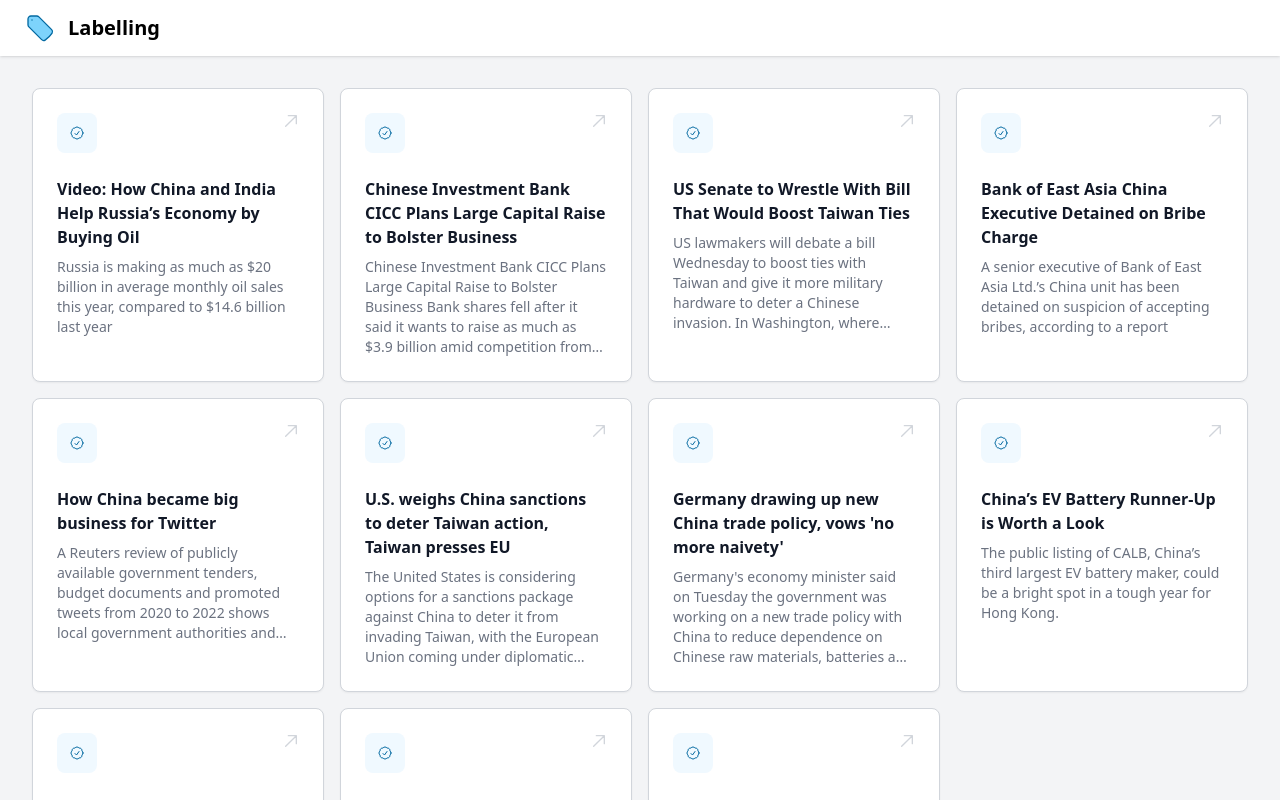
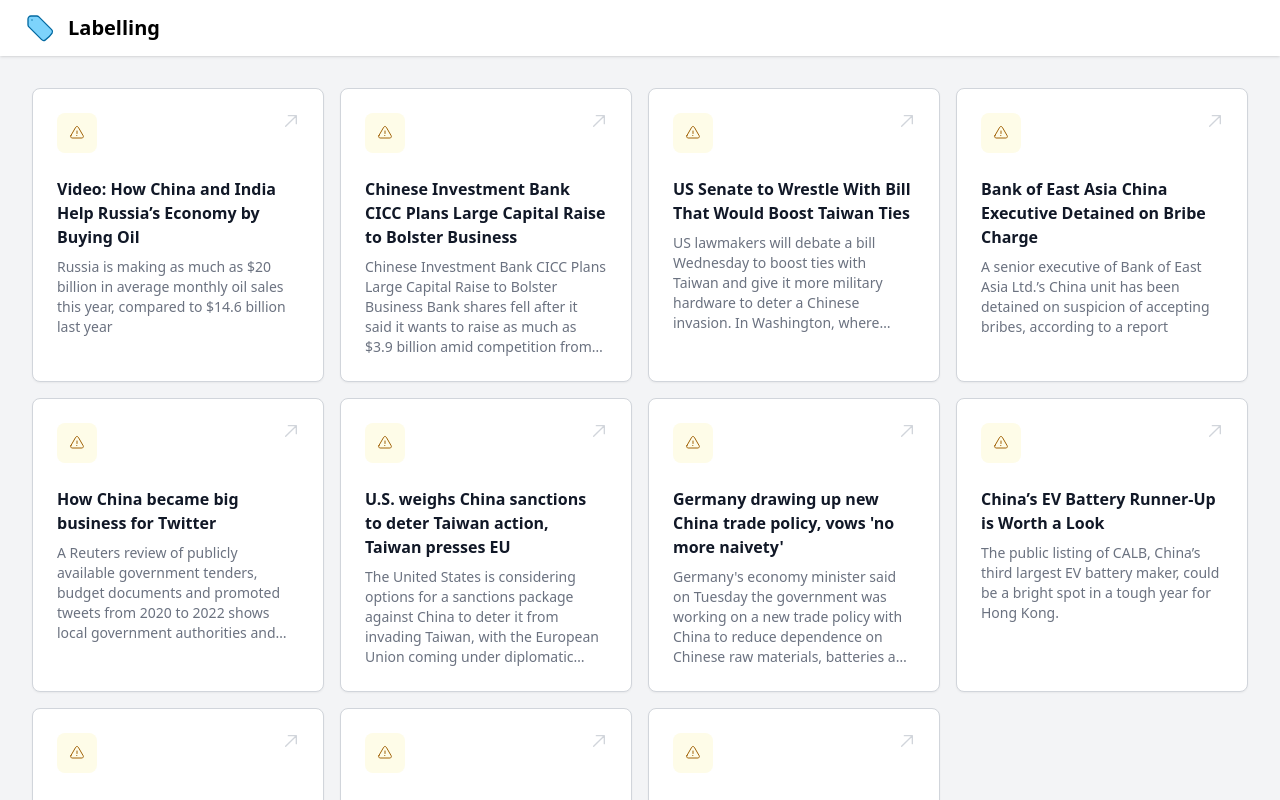
Before and after one commit to lucidNTR/sveltekit-labelling, a SvelteKit app: page / in a window 1280 px wide. Shown: the top 800 px of the page. Built offline with nearby package versions, Linux system fonts and the light colour scheme.

Commit message:
use status icon component and fix formatting

```diff
--- a/src/routes/+page.svelte
+++ b/src/routes/+page.svelte
@@ -1,6 +1,42 @@
 <script>
+  import StatusIcon from '$lib/components/status-icon.svelte';
 	export let data;
 </script>
+
+<div class="mx-auto max-w-7xl px-4 py-8 sm:px-6 lg:px-8">
+	<div class="grid grid-cols-1 gap-4 sm:grid-cols-4">
+		{#each data.rows as doc (doc.id)}
+      <div
+				class="group relative rounded-lg border border-gray-300 bg-white p-6 shadow-sm focus-within:ring-2 focus-within:ring-inset focus-within:ring-indigo-500"
+			>
+				<div>
+					<StatusIcon approved={doc.approved}/>
+				</div>
+				<div class="mt-6">
+					<h3 class="text-base font-semibold leading-6 text-gray-900">
+						<a href="/documents/{doc.id}" class="focus:outline-none">
+							<span class="absolute inset-0" aria-hidden="true" />
+							{doc.title}
+						</a>
+					</h3>
+					<p class="clamp mt-2 text-sm text-gray-500">{doc.body}</p>
+				</div>
+				<a
+					href={doc.url}
+					target="_blanc"
+					class="absolute right-6 top-6 text-gray-300 group-hover:text-gray-400"
+					aria-hidden="true"
+				>
+					<svg class="h-4 w-4" fill="currentColor" viewBox="0 0 24 24">
+						<path
+							d="M20 4h1a1 1 0 00-1-1v1zm-1 12a1 1 0 102 0h-2zM8 3a1 1 0 000 2V3zM3.293 19.293a1 1 0 101.414 1.414l-1.414-1.414zM19 4v12h2V4h-2zm1-1H8v2h12V3zm-.707.293l-16 16 1.414 1.414 16-16-1.414-1.414z"
+						/>
+					</svg>
+				</a>
+			</div>
+		{/each}
+	</div>
+</div>
 
 <style>
 	.clamp {
@@ -10,33 +46,3 @@
 		-webkit-box-orient: vertical;
 	}
 </style>
-
-<div class="mx-auto max-w-7xl px-4 sm:px-6 lg:px-8 py-8">
-  <div class="grid grid-cols-1 gap-4 sm:grid-cols-4">
-    {#each data.rows as doc (doc.id)}
-      <div class="rounded-lg border border-gray-300 group relative bg-white shadow-sm p-6 focus-within:ring-2 focus-within:ring-inset focus-within:ring-indigo-500">
-        <div>
-          <span class="inline-flex rounded-lg p-3 bg-sky-50 text-sky-700 ring-4 ring-white">
-            <svg class="h-4 w-4" fill="none" viewBox="0 0 24 24" stroke-width="1.5" stroke="currentColor" aria-hidden="true">
-              <path stroke-linecap="round" stroke-linejoin="round" d="M9 12.75L11.25 15 15 9.75M21 12c0 1.268-.63 2.39-1.593 3.068a3.745 3.745 0 01-1.043 3.296 3.745 3.745 0 01-3.296 1.043A3.745 3.745 0 0112 21c-1.268 0-2.39-.63-3.068-1.593a3.746 3.746 0 01-3.296-1.043 3.745 3.745 0 01-1.043-3.296A3.745 3.745 0 013 12c0-1.268.63-2.39 1.593-3.068a3.745 3.745 0 011.043-3.296 3.746 3.746 0 013.296-1.043A3.746 3.746 0 0112 3c1.268 0 2.39.63 3.068 1.593a3.746 3.746 0 013.296 1.043 3.746 3.746 0 011.043 3.296A3.745 3.745 0 0121 12z" />
-            </svg>
-          </span>
-        </div>
-        <div class="mt-6">
-          <h3 class="text-base font-semibold leading-6 text-gray-900">
-            <a href="/documents/{doc.id}" class="focus:outline-none">
-              <span class="absolute inset-0" aria-hidden="true"></span>
-              {doc.title}
-            </a>
-          </h3>
-          <p class="mt-2 text-sm text-gray-500 clamp">{doc.body}</p>
-        </div>
-        <a href="{doc.url}" target="_blanc" class="absolute right-6 top-6 text-gray-300 group-hover:text-gray-400" aria-hidden="true">
-          <svg class="h-4 w-4" fill="currentColor" viewBox="0 0 24 24">
-            <path d="M20 4h1a1 1 0 00-1-1v1zm-1 12a1 1 0 102 0h-2zM8 3a1 1 0 000 2V3zM3.293 19.293a1 1 0 101.414 1.414l-1.414-1.414zM19 4v12h2V4h-2zm1-1H8v2h12V3zm-.707.293l-16 16 1.414 1.414 16-16-1.414-1.414z" />
-          </svg>
-        </a>
-      </div>
-    {/each}
-  </div>
-</div>
```
Lines whose indentation alone changed are shown as unchanged.
